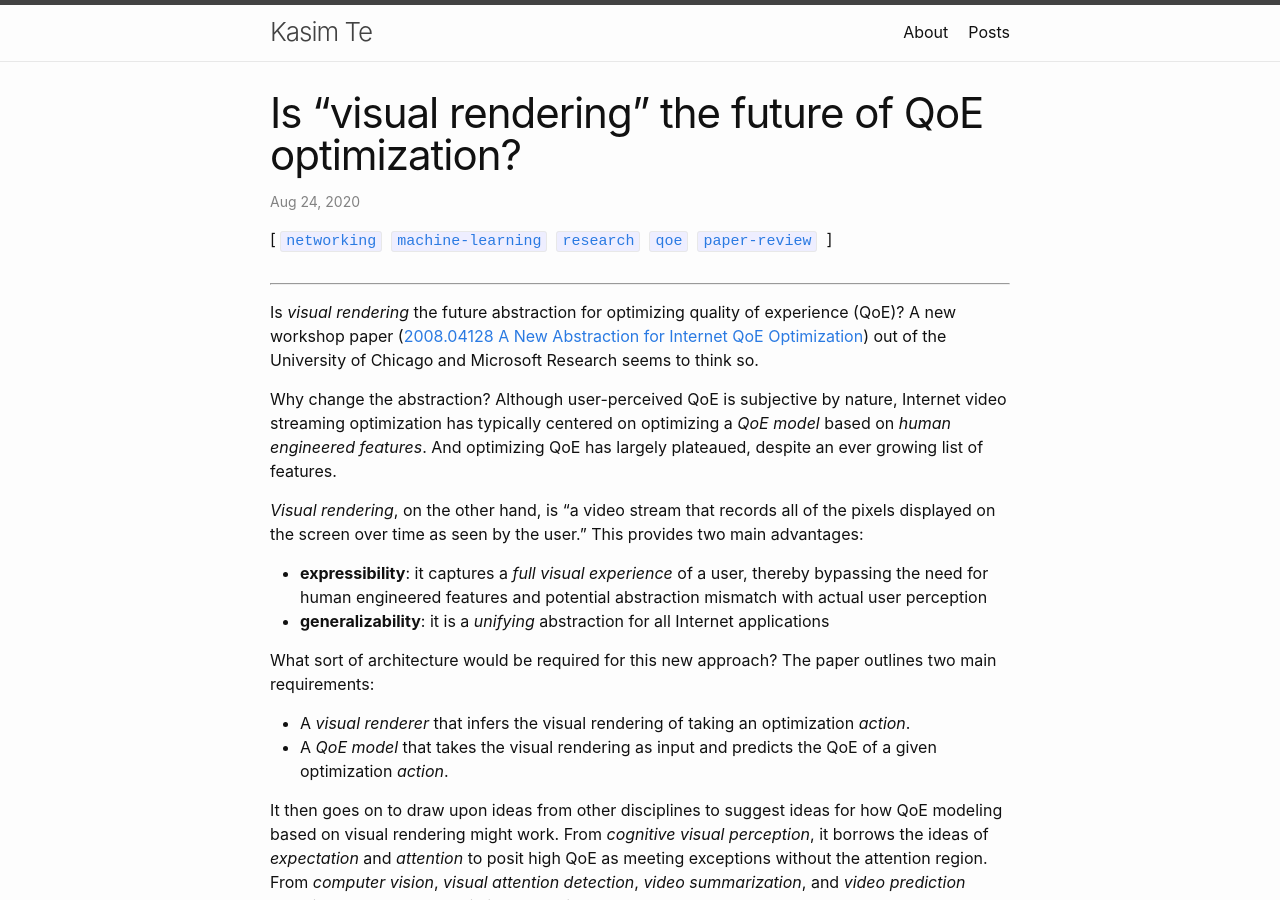
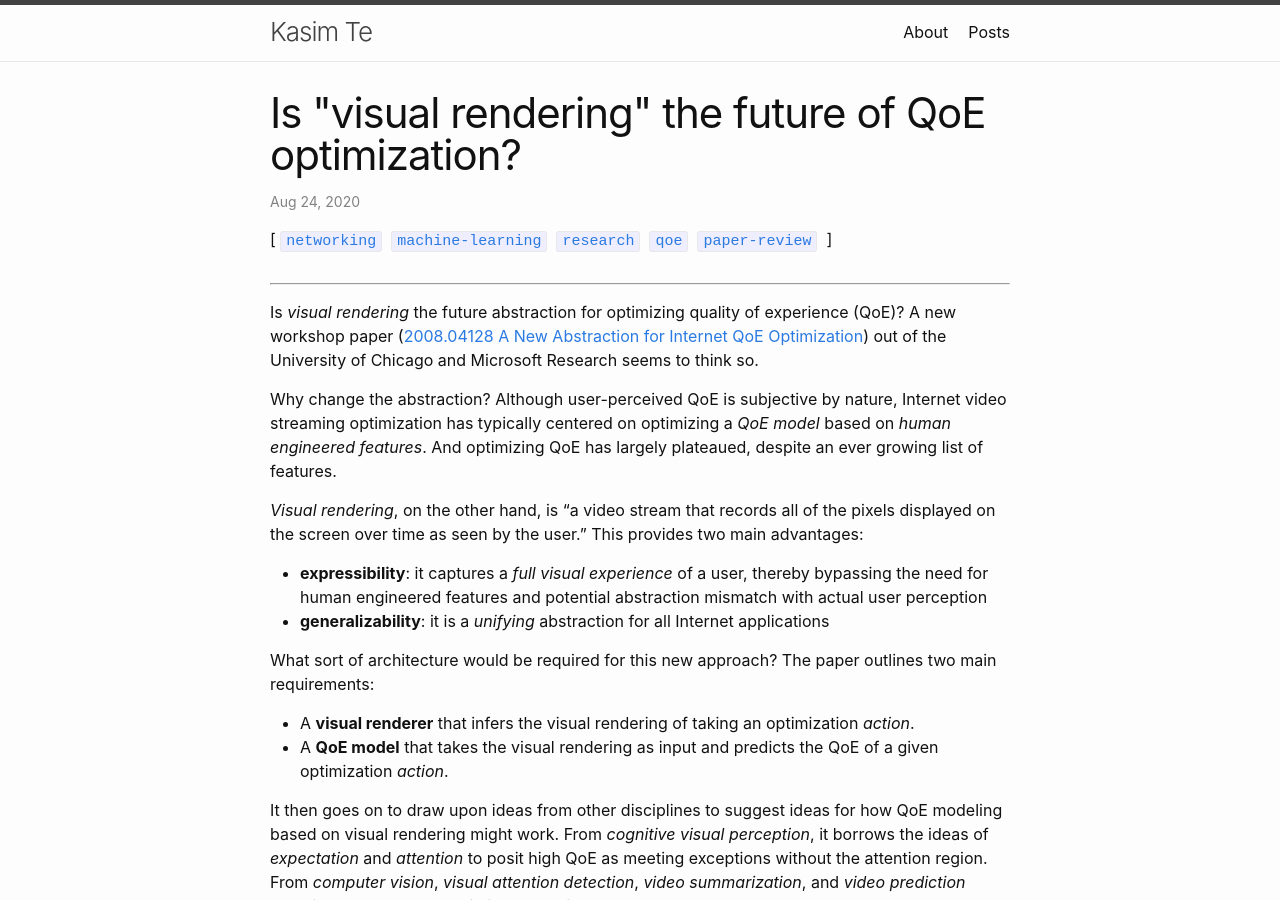
Before and after one commit to kasimte/kasimte.github.io, a Jekyll site: the page built from _posts/2020-08-24-is-visual-rendering-the-future-of-qoe-optimization.md, in a window 1280 px wide and 900 px high. Built offline with Jekyll 4.4.1, drawn with Linux system fonts in a browser that asks for light colours; comment, search, counter and statistics services are not loaded.

```diff
--- a/_posts/2020-08-24-is-visual-rendering-the-future-of-qoe-optimization.md
+++ b/_posts/2020-08-24-is-visual-rendering-the-future-of-qoe-optimization.md
@@ -1,6 +1,6 @@
 ---
 layout: post
-title: Is “visual rendering” the future of QoE optimization?
+title: Is "visual rendering" the future of QoE optimization?
 tags: networking machine-learning research qoe paper-review
 ---
 
@@ -20,14 +20,17 @@ growing list of features.
 all of the pixels displayed on the screen over time as seen by the
 user.” This provides two main advantages:
 
-* **expressibility**: it captures a *full visual experience* of a user, thereby bypassing the need for human engineered features and potential abstraction mismatch with actual user perception
-* **generalizability**: it is a *unifying* abstraction for all Internet applications
+* **expressibility**: it captures a *full visual experience* of a
+  user, thereby bypassing the need for human engineered features and
+  potential abstraction mismatch with actual user perception
+* **generalizability**: it is a *unifying* abstraction for all
+  Internet applications
 
 What sort of architecture would be required for this new approach? The
 paper outlines two main requirements:
 
-* A *visual renderer* that infers the visual rendering of taking an optimization *action*.
-* A *QoE model* that takes the visual rendering as input and predicts the QoE of a given optimization *action*.
+* A **visual renderer** that infers the visual rendering of taking an optimization *action*.
+* A **QoE model** that takes the visual rendering as input and predicts the QoE of a given optimization *action*.
 
 It then goes on to draw upon ideas from other disciplines to suggest
 ideas for how QoE modeling based on visual rendering might work. From
```
